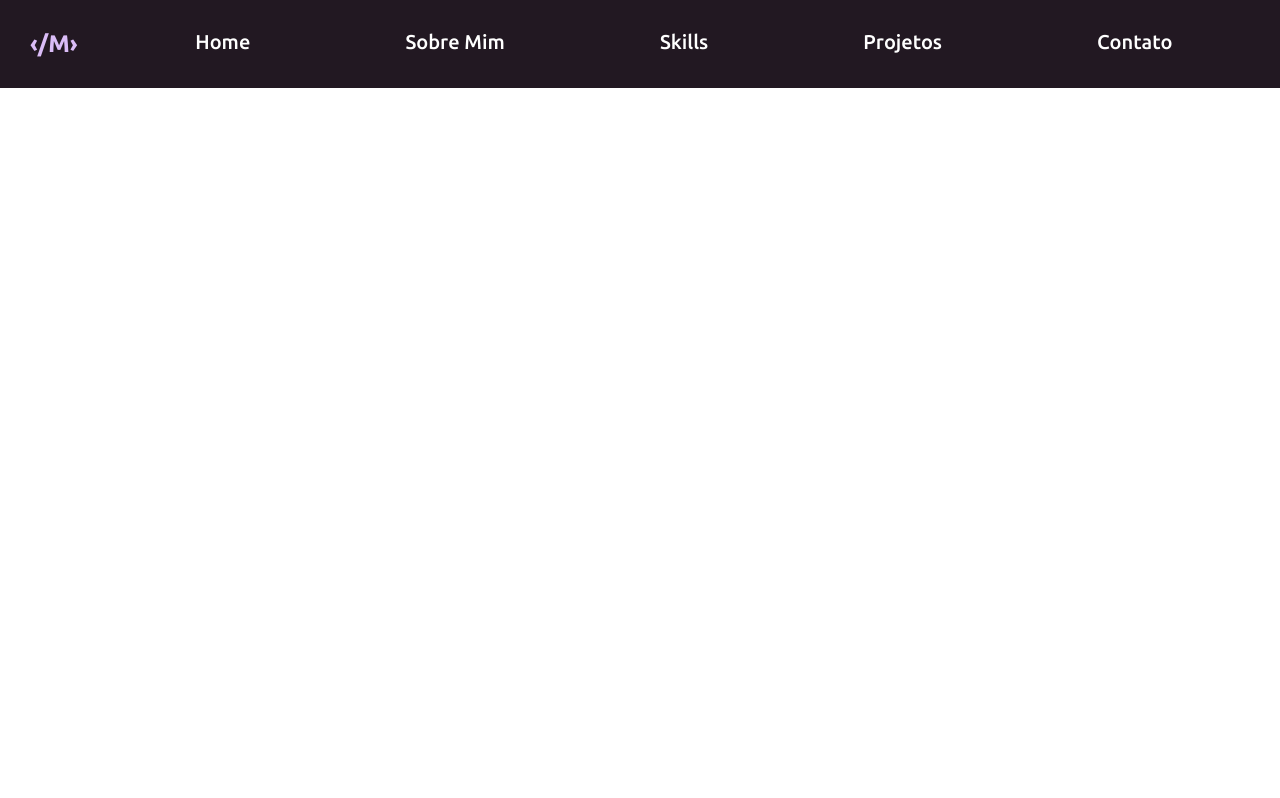
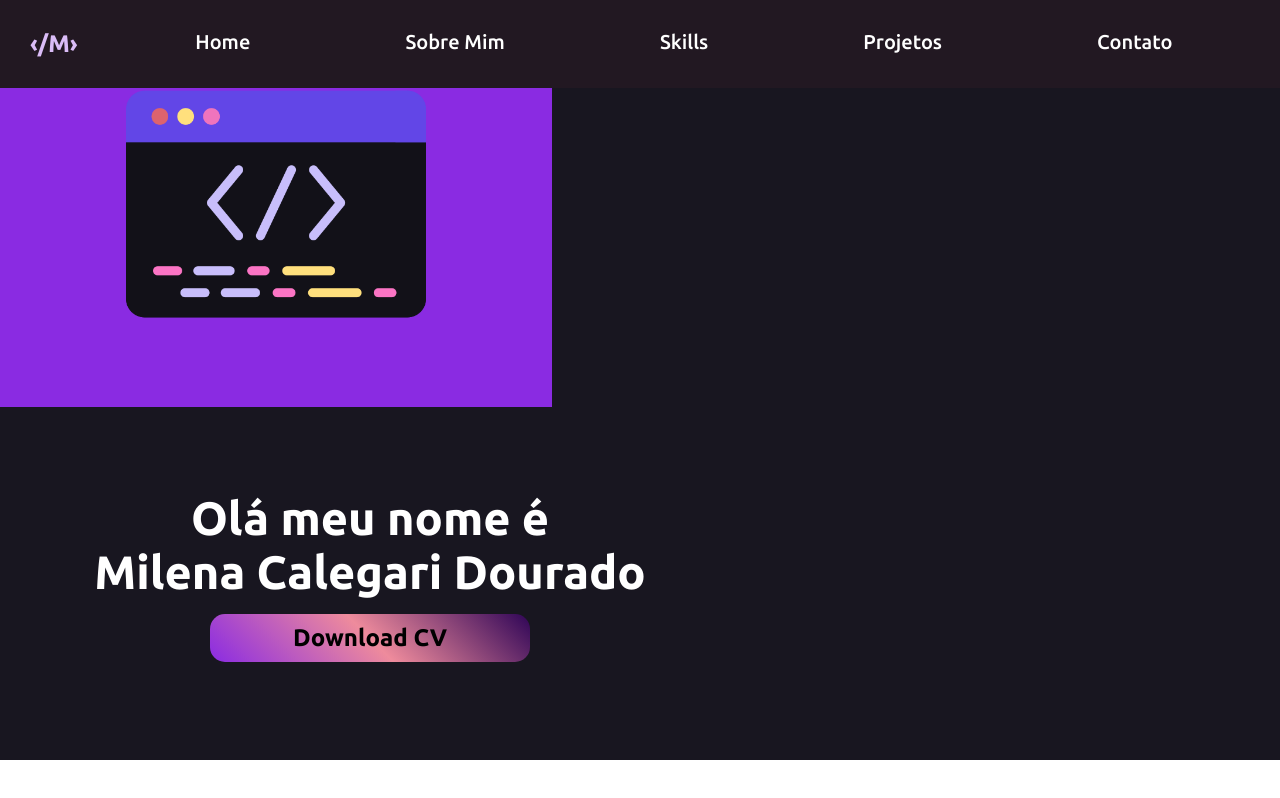
Before and after one commit to milena579/PortifolioReact, a React (Vite) app: page / in a window 1280 px wide. Built offline with nearby package versions, Linux system fonts and the light colour scheme.

Commit message:
criando a home

```diff
--- a/src/App.jsx
+++ b/src/App.jsx
@@ -17,6 +17,19 @@ function App() {
             </ul>
         </nav>
     </header>
+    <main>
+      <section className={style.home} id='home' >
+            <div className={style.picme}>
+                <img src="../src/assets/programacao.png" alt=""/>
+            </div>
+
+            <div className={style.texthome}>
+                <h3>Olá meu nome é</h3>
+                <h3 id="nome"> Milena Calegari Dourado</h3>
+                <input type="button" value="Download CV"/>
+            </div>
+      </section>
+    </main>
     </>
   )
 }
--- a/src/App.module.css
+++ b/src/App.module.css
@@ -1,3 +1,61 @@
 *{
     margin: 0;
 }
+
+.home{
+    display: flex;
+    flex-direction: row;
+    flex-wrap: wrap;
+    height: 95vh;
+    background-color: var(--fundoEscuro);
+}
+.picme{
+    display: flex;
+    width:40%;
+    background-color: var(--fundoVioleta);
+    justify-content: center;
+    padding: 20px;
+    align-items: center;
+}
+
+.picme img{
+    width: 300px;
+}
+
+.texthome{
+    display: flex;
+    justify-content: center;
+    color: var(--corFonte);
+    font-size: 40px;
+    flex-direction: column;
+    align-items: center;
+    min-width: 50%;
+    padding: 50px;
+}
+
+.texthome h3{
+    display: flex;
+    align-items: left;
+    justify-content: center;
+}
+
+.texthome input{
+    display: flex;
+    align-items: center;
+    justify-content: center;
+    background: linear-gradient(45deg, blueviolet, rgb(238, 139, 156), rgb(47, 5, 87));
+    padding: 10px;
+    border-radius: 15px;
+    width: 50%;
+    margin: 15px;
+    font-size: 3vh;
+    cursor: pointer;
+    font-weight: 600;
+    border: none;
+}
+
+.texthome input:hover{
+    opacity: 50%;
+    transition: all 200ms ease-in;
+    transform: scale(1.1);
+}
--- a/src/index.css
+++ b/src/index.css
@@ -19,6 +19,7 @@
 header{
   background-color: var(--fundoMenu);
   width: 100%;
+  flex-wrap: wrap;
   position: fixed;
   top: 0;
 }
```
